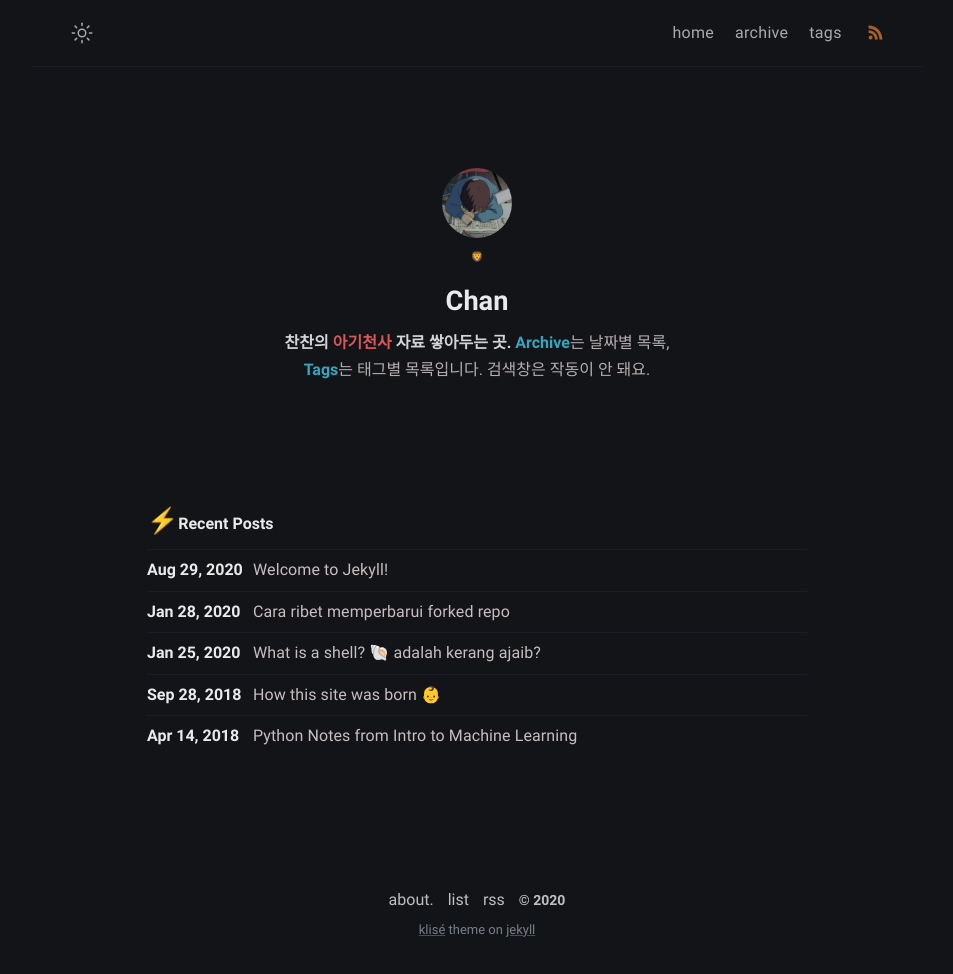
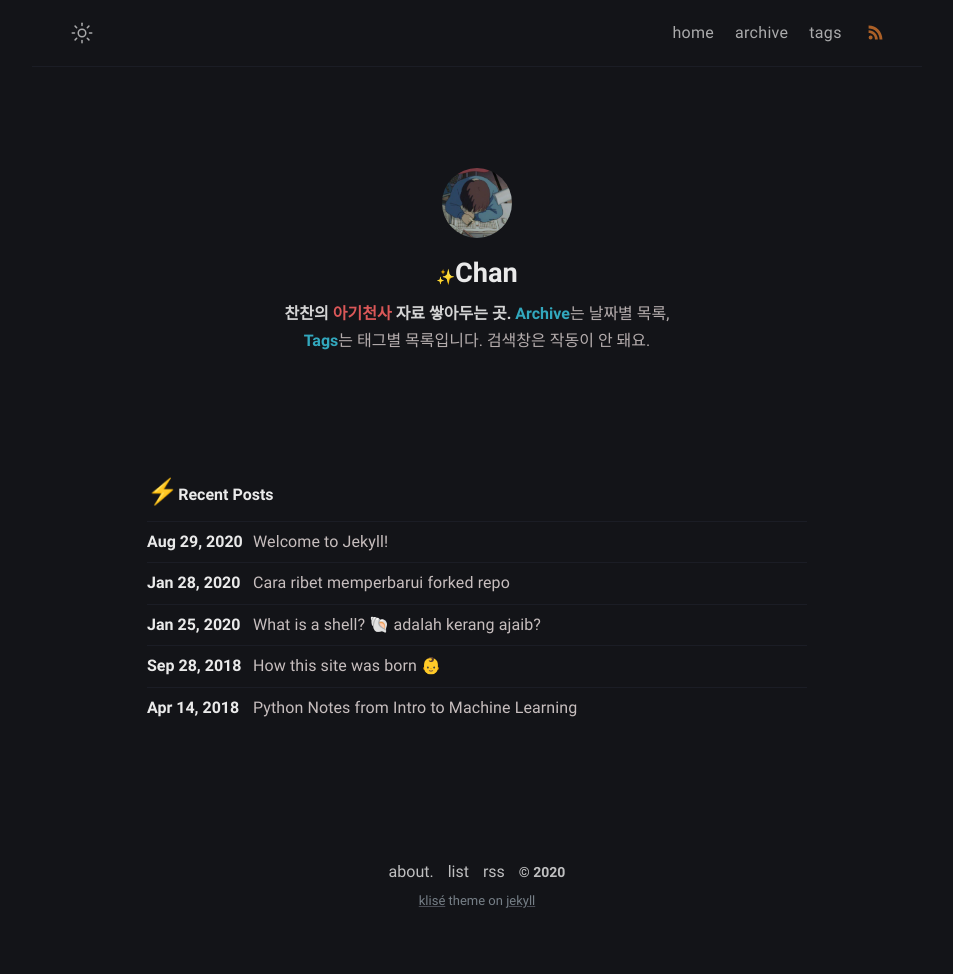
Before and after one commit to iwdstry/yeieje, a Jekyll site: the page built from index.md, in a window 1280 px wide. Shown: the whole page, without its empty margins (163-1116 px from the left). Built offline with Jekyll 4.4.1, drawn with Linux system fonts in a browser that asks for light colours; after the commit the page ends 945 px from its top, so only the background shows below that.

Commit message:
Create _config.yml

```diff
--- a/_config.yml
+++ b/_config.yml
@@ -9,7 +9,7 @@ mode: dark # default theme "dark" | "light"
 
 # Profile settings
 author:
-  name: <p style="font-size:10px">&#129409;</p>Chan # author name
+  name: <span style="font-size:15px">&#10024;</span>Chan # author name
   bio:  <b>찬찬의 <font color="#F15F5F">아기천사</font color> 자료 쌓아두는 곳. <font color="#36B8CF">Archive</font color></b>는 날짜별 목록, <b><font color="#36B8CF">Tags</font color></b>는 태그별 목록입니다. 검색창은 작동이 안 돼요. # tell to the world
   username: yeieje # general username
   github: github_yeieje # github username
```
